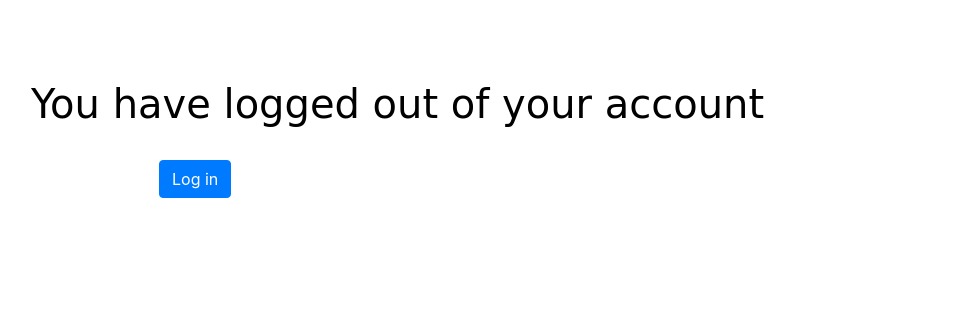
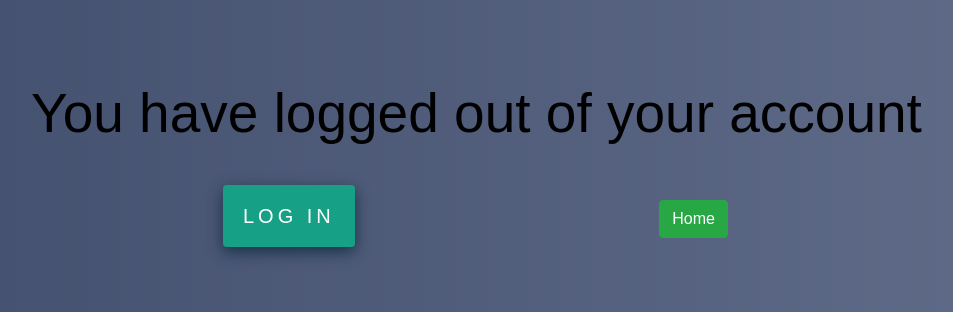
Before and after one commit to lorderonnie/I-Fit, a Django app: template fitness/templates/registration/logout.html in a window 1280 px wide. Shown: the top 312 px of the page, without its empty margins (225-1178 px from the left). Run offline with Django 3.2, Linux system fonts and the light colour scheme; the template is opened without the code that fills it, so the values that code supplies are empty; some libraries are stand-ins or nearby versions.

Commit message:
added a login and a home button

```diff
--- a/fitness/templates/registration/logout.html
+++ b/fitness/templates/registration/logout.html
@@ -1,4 +1,5 @@
 {% extends 'registration/base.html'%}
+{% load staticfiles %}
 {% load bootstrap4%}
 {% block content %}
 <style>
@@ -7,26 +8,89 @@ h2{
     position:absolute;
     top:10%;
     left:20%;
-    font-size:40px;
+    font-size:55px;
     color:black;
-    font-family: 'Girassol', cursive;
     text-align:center;
 }
-a{
+.pro{
     position:absolute;
-    top:20%;
-    left:30%;
+    top:25%;
+    left:35%;
 }
+html, body {
+    height: 100%;
+    width: 100%;
+    display: flex;
+    justify-content: center;
+    align-items: center;
+    background: linear-gradient(to left, #606c88 , #3f4c6b);
+    font-family: 'Oswald', sans-serif;
+    background-color:#CCC7D2;
+  }
+
+  .button {
+    text-align: center;
+    text-transform: uppercase;
+    cursor: pointer;
+    font-size: 20px;
+    letter-spacing: 4px;
+    position: relative;
+    background-color: #16a085;
+    border: none;
+    color: #fff;
+    padding: 20px;
+    width: 200px;
+    text-align: center;
+    transition-duration: 0.4s;
+    overflow: hidden;
+    box-shadow: 0 5px 15px #193047;
+    border-radius: 4px;
+  }
+
+  .button:hover {
+    background: #fff;
+    box-shadow: 0px 2px 10px 5px #1abc9c;
+    color: #000;
+  }
+
+  .button:after {
+    content: "";
+    background: #1abc9c;
+    display: block;
+    position: absolute;
+    padding-top: 300%;
+    padding-left: 350%;
+    margin-left: -20px !important;
+    margin-top: -120%;
+    opacity: 0;
+    transition: all 0.8s
+  }
+
+  .button:active:after {
+    padding: 0;
+    margin: 0;
+    opacity: 1;
+    transition: 0s
+  }
+
+  .button:focus { outline:0; }
+
 </style>
 
 <body>
-<h2>You have logged out of your account</h2>
+<div style="margin-left:0px;margin-top:80px;" >
+<img src="https://us.123rf.com/450wm/vectorv/vectorv1905/vectorv190509621/123663921-turquoise-dumbbell-line-icon-isolated-on-blue-background-muscle-lifting-icon-fitness-barbell-gym-ico.jpg?ver=6" width="250px" height="250px" style="border-radius:50%;">
+</div><br><br>
+<h2>You have logged out of your account</h2><br><br>
 
 <div class="pro">
-    <small class="text-muted">
-        <a class="btn btn-primary" href="/accounts/login">Log in</a>
-    </small>
-</div>
-</body>
+<a href="/accounts/login" class="button">Log in</a>
+<a href="/" class="btn btn-success" style="margin-left:300px;">Home</a>
+</div><br><br>
+
+
+
+
+
 
 {% endblock %}
```
